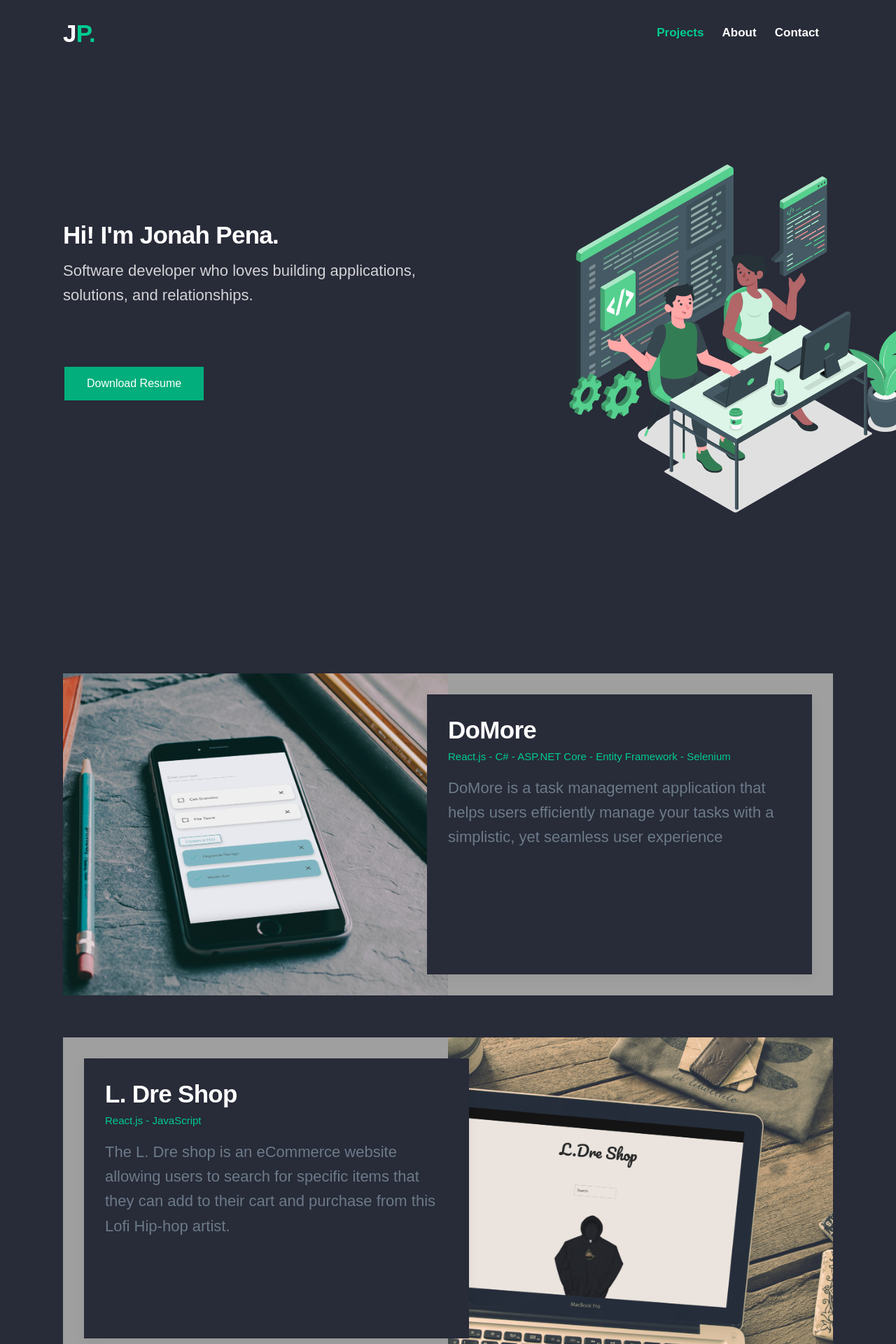
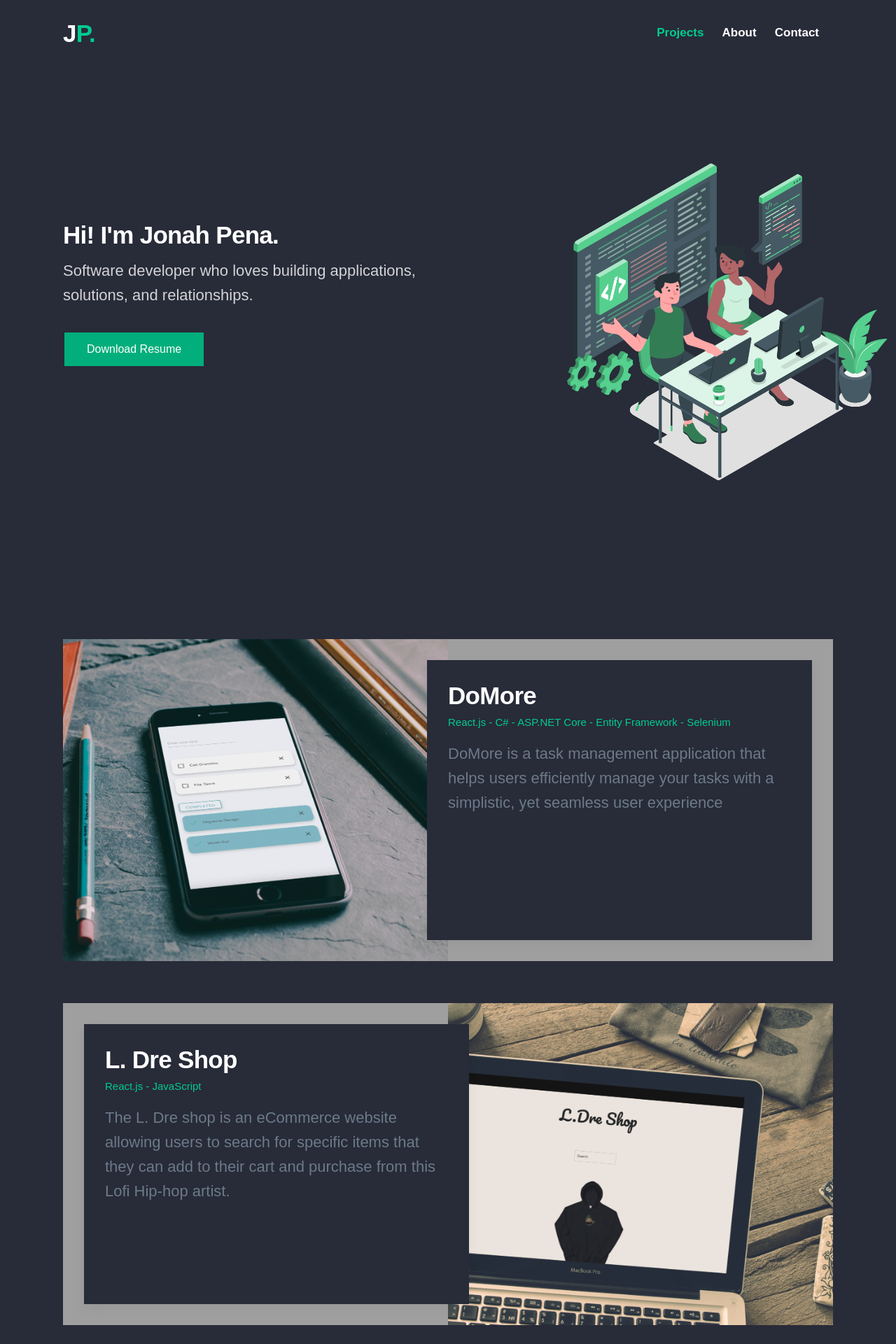
Before and after one commit to jonahpena/jonahpena.github.io, a Jekyll site: the page index.html, which Jekyll copies as it is, in a window 1280 px wide. Shown: the top 1920 px of the page at 70% size. Built offline with Jekyll 4.4.1, drawn with Linux system fonts in a browser that asks for light colours; nearby versions of some CDN libraries; some web fonts are replaced.

Commit message:
fixed landing page styling bug

```diff
--- a/index.html
+++ b/index.html
@@ -160,7 +160,7 @@
 							</p>
 						</div>
 						<div class=" hide-on-mobile" style=" flex: 1;" align-items="center">
-								<img style="margin-left: 140px !important; margin-top: -40px !important;"
+								<img style=" width: 91%; margin-left: 140px !important; margin-top: -40px !important;"
 									src="images/developer.png" alt="A picture of a software developer">
 						</div>
 
```
